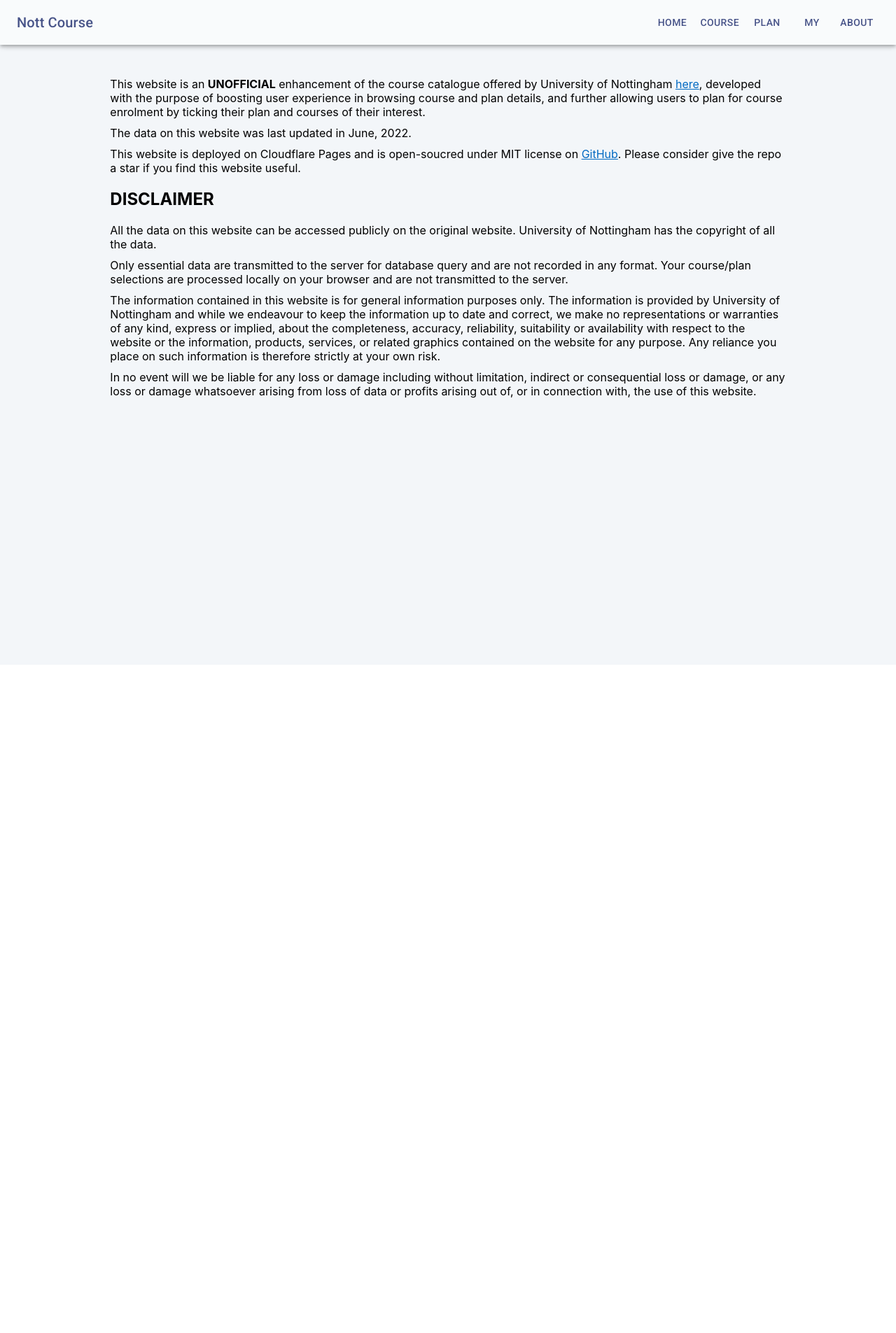
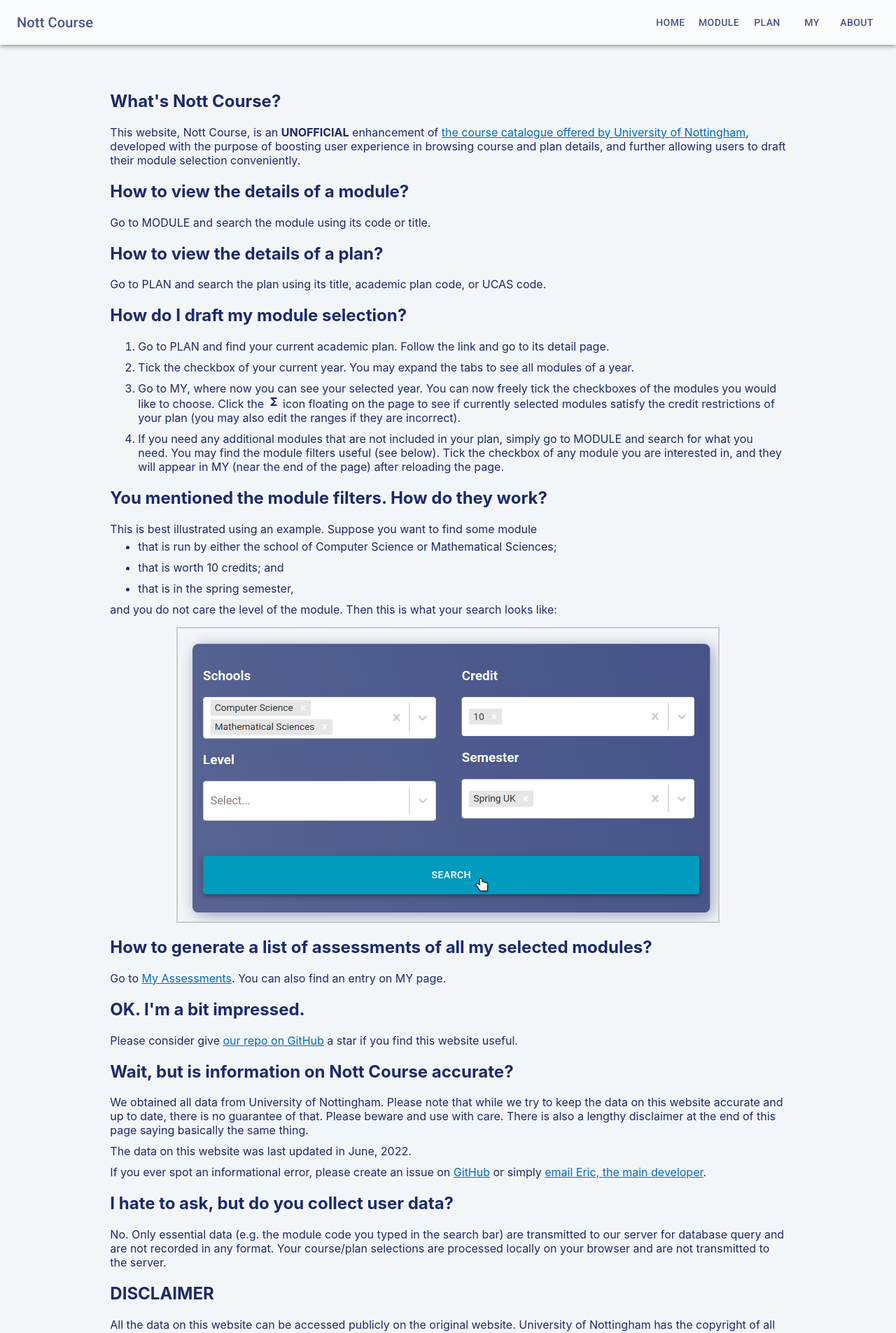
Before and after one commit to EricWay1024/nott-course, a React (Create React App) app: page /about in a window 1280 px wide. Shown: the top 1905 px of the page at 70% size. Before the commit the page ends 950 px from the top, so only its background shows below. Built offline with nearby package versions, Linux system fonts and the light colour scheme.

Commit message:
Update style and about

```diff
--- a/src/About/About.jsx
+++ b/src/About/About.jsx
@@ -1,40 +1,123 @@
 import React from 'react';
+import FunctionsIcon from '@mui/icons-material/Functions';
+import ScreenshotCourseFilter from '../assets/Screenshot-CourseFilter.png';
 
 function About() {
   return (
     <div className="about-page-wrapper">
+      <h2>{'What\'s Nott Course?'}</h2>
       <p>
-        This website is an
+        This website, Nott Course, is an
         {' '}
         <b>UNOFFICIAL</b>
         {' '}
-        enhancement of the course catalogue offered by University of Nottingham
+        enhancement of
         {' '}
         <a href="https://campus.nottingham.ac.uk/psp/csprd_pub/EMPLOYEE/HRMS/c/UN_PROG_AND_MOD_EXTRACT.UN_PAM_CRSE_EXTRCT.GBL">
-          here
+          the course catalogue offered by University of Nottingham
         </a>
         , developed with the purpose of boosting user experience in browsing course and plan
-        details, and further allowing users to plan for course enrolment by ticking their
-        plan and courses of their interest.
+        details, and further allowing users to draft their module selection conveniently.
+      </p>
+      <h2>How to view the details of a module?</h2>
+      <p>
+        Go to MODULE and search the module using its code or title.
+      </p>
+      <h2>How to view the details of a plan?</h2>
+      <p>
+        Go to PLAN and search the plan using its title, academic plan code, or UCAS code.
+      </p>
+      <h2>How do I draft my module selection?</h2>
+      <p>
+        <ol>
+          <li>
+            Go to PLAN and find your current academic plan. Follow the
+            link and go to its detail page.
+          </li>
+          <li>
+            Tick the checkbox of your current year.
+            You may expand the tabs to see all modules of a year.
+          </li>
+          <li>
+            Go to MY, where now you can see your selected year. You can now
+            freely tick the checkboxes of the modules you would like to choose.
+            Click the
+            {' '}
+            <FunctionsIcon
+              sx={{ fontSize: '18px' }}
+            />
+            {' '}
+            icon floating on the page to see if currently selected modules satisfy
+            the credit restrictions of your plan (you may also edit the ranges
+            if they are incorrect).
+          </li>
+          <li>
+            If you need any additional modules that are not included in your plan,
+            simply go to MODULE and search for what you need. You may find the module filters
+            useful (see below). Tick the checkbox of any module you are interested in,
+            and they will appear in MY (near the end of the page) after reloading the page.
+          </li>
+        </ol>
+      </p>
+      <h2>You mentioned the module filters. How do they work?</h2>
+      <p>
+        This is best illustrated using an example. Suppose you want to find some module
+        <ul>
+          <li>that is run by either the school of Computer Science or Mathematical Sciences;</li>
+          <li>that is worth 10 credits; and</li>
+          <li>that is in the spring semester,</li>
+        </ul>
+        and you do not care the level of the module. Then this is what your search looks like:
+        <img src={ScreenshotCourseFilter} alt="ss" className="plan-img" />
+      </p>
+      <h2>How to generate a list of assessments of all my selected modules?</h2>
+      <p>
+        Go to
+        {' '}
+        <a href="/my-assess">My Assessments</a>
+        . You can also find an entry on MY page.
+      </p>
+      <h2>{'OK. I\'m a bit impressed.'}</h2>
+      <p>
+        Please consider give
+        {' '}
+        <a href="https://github.com/EricWay1024/nott-course">our repo on GitHub</a>
+        {' '}
+        a star if you find this website useful.
+      </p>
+      <h2>Wait, but is information on Nott Course accurate?</h2>
+      <p>
+        We obtained all data from University of Nottingham.
+        Please note that while we try to keep the data on this website accurate and up
+        to date, there is no guarantee of that. Please beware and use with care. There
+        is also a lengthy disclaimer at the end of this
+        page saying basically the same thing.
       </p>
       <p>
         The data on this website was last updated in June, 2022.
       </p>
       <p>
-        This website is deployed on Cloudflare Pages and is open-soucred under MIT license on
+        If you ever spot an informational error, please create an issue on
         {' '}
         <a href="https://github.com/EricWay1024/nott-course">GitHub</a>
-        . Please consider give the repo a star if you find this website useful.
+        {' '}
+        or simply
+        {' '}
+        <a href="mailto:ericway1024@gmail.com">email Eric, the main developer</a>
+        .
+      </p>
+      <h2>I hate to ask, but do you collect user data?</h2>
+      <p>
+        No. Only essential data (e.g. the module code you typed in the search bar)
+        are transmitted to our server for database query
+        and are not recorded in any format.
+        Your course/plan selections are processed locally on your browser and are
+        not transmitted to the server.
       </p>
       <h2>DISCLAIMER</h2>
       <p>
         All the data on this website can be accessed publicly on the original website.
         University of Nottingham has the copyright of all the data.
-      </p>
-      <p>
-        Only essential data are transmitted to the server for database query and are not recorded
-        in any format. Your course/plan selections are processed locally on your browser and are not
-        transmitted to the server.
       </p>
       <p>
         The information contained in this website is for general information purposes
--- a/src/App.css
+++ b/src/App.css
@@ -301,9 +301,10 @@
 
 .about-page-wrapper{
   padding: 50px;
+  color: rgba(27, 42, 107, 1);
 }
 
-.about-page-wrapper > p {
+.about-page-wrapper > p, li {
   margin-bottom: 10px;
 }
 
--- a/src/components/NavBar.jsx
+++ b/src/components/NavBar.jsx
@@ -17,10 +17,10 @@
 import Button from '@mui/material/Button';
 
 const drawerWidth = 240;
-const navItems = ['Home', 'Course', 'Plan', 'My', 'About'];
+const navItems = ['Home', 'Module', 'Plan', 'My', 'About'];
 const navPage = {
   Home: '/',
-  Course: '/course-index',
+  Module: '/course-index',
   Plan: '/plan-index',
   My: '/my',
   About: '/about',
--- a/src/course/CourseList.jsx
+++ b/src/course/CourseList.jsx
@@ -105,7 +105,7 @@
   return (
     <div className="replace-ctn">
       <div className="course-ctn">
-        <h1 className="page-title">Courses</h1>
+        <h1 className="page-title">Modules</h1>
         {!hide
           ? (
             <div className="input-field">
@@ -114,13 +114,13 @@
                   <Grid container spacing={4}>
                     <Grid item xs={12} sm={6}>
                       <div className="search-card">
-                        <h3 className="card-caption">Course Code</h3>
+                        <h3 className="card-caption">Module Code</h3>
                         <Grid container spacing={0}>
                           <Grid item xs={12} sm={8}>
                             <TextField
                               variant="outlined"
                               className="inputBox"
-                              placeholder="Input course code..."
+                              placeholder="Input module code..."
                               type="text"
                               value={targetCode}
                               color="neutral"
@@ -136,13 +136,13 @@
 
                     <Grid item xs={12} sm={6}>
                       <div className="search-card">
-                        <h3 className="card-caption">Course Name</h3>
+                        <h3 className="card-caption">Module Name</h3>
                         <Grid container spacing={0}>
                           <Grid item xs={12} sm={8}>
                             <TextField
                               variant="outlined"
                               className="inputBox"
-                              placeholder="Input course name..."
+                              placeholder="Input module name..."
                               type="text"
                               value={targetName}
                               color="neutral"
--- a/src/course/MyAssessments.jsx
+++ b/src/course/MyAssessments.jsx
@@ -61,7 +61,7 @@
     <div className="detail-page-ctn">
       <h1>My Assessments</h1>
       <p>
-        Generated from your selected courses. The last column stands for
+        Generated from your selected modules. The last column stands for
         the percentage contribution of an assessment to your final score
         of the academic year.
       </p>
@@ -85,6 +85,11 @@
         datagridProps={{
           components: { Toolbar: CustomToolbar },
         }}
+        keyDisplay={{
+          courseCode: 'Module Code',
+          courseTitle: 'Module Title',
+          courseCredits: 'Module Credits',
+        }}
       />
     </div>
 
--- a/src/index/IndexPage.css
+++ b/src/index/IndexPage.css
@@ -40,16 +40,16 @@
 
   .caption-wrapper{
     width: 480px;
-    height: 350px;
+    /* height: 350px; */
     /* background-color: #0069c2; */
     text-align: left;
-    margin-top: 40px;
+    margin-top: 5px;
   }
 
   .index-caption{
-    font-size: 72px;
-    width: auto;
-    height: auto;
+    font-size: 64px;
+    /* width: auto; */
+    /* height: auto; */
     position: relative;
     text-align: left;
     font-weight: 900;
@@ -117,8 +117,9 @@
   .index-icon{
     float: left;
     position: absolute;
-    bottom:220px;
-    left: 160px;
+    /* bottom: 220px; */
+    top: -30vh;
+    left: 30vw;
     z-index: 0;
   }
 
--- a/src/index/IndexPage.jsx
+++ b/src/index/IndexPage.jsx
@@ -12,7 +12,11 @@
       <div className="icon-wrapper">
         <AllInclusiveIcon
           sx={{
-            display: { xs: 'none', sm: 'block' }, fontSize: 800, opacity: 0.8, color: 'white', overflow: 'hidden',
+            display: { xs: 'none', sm: 'block' },
+            fontSize: 800,
+            opacity: 0.8,
+            color: 'white',
+            overflow: 'hidden',
           }}
           className="index-icon"
         />
@@ -31,15 +35,15 @@
         </div>
         <div className="subtitle-wrapper">
           <div className="index-subtitle">
-            This catalogue provides details of the curriculum content – both plans and courses
-            (modules) delivered to students in current and previous academic sessions.
+            This catalogue provides details of the curriculum content – both plans and
+            modules delivered to students in current academic sessions.
           </div>
         </div>
         <div className="cards-wrapper">
           <div className="index-card course-card">
             <RadioButtonCheckedIcon className="content-bullet" sx={{ fontSize: { xs: '20px', sm: '30px' }, color: 'white' }} />
             <div className="index-content">
-              Find and view your courses
+              Find and view your modules
             </div>
             <Button
               sx={{
@@ -57,7 +61,7 @@
               className="index-button"
               href="/course-index"
             >
-              COURSE
+              MODULE
             </Button>
           </div>
           <div className="index-card">
@@ -84,18 +88,10 @@
               PLAN
             </Button>
           </div>
-          <div className="index-card my-card">
-            <RadioButtonCheckedIcon className="content-bullet my-bullet" sx={{ fontSize: { xs: '20px', sm: '30px' }, color: 'white' }} />
+          <div className="index-card">
+            <RadioButtonCheckedIcon className="content-bullet" sx={{ fontSize: { xs: '20px', sm: '30px' }, color: 'white' }} />
             <div className="index-content">
-              View the courses you have ticked in
-              {' '}
-              <b>COURSE</b>
-              {' '}
-              and
-              {' '}
-              <b>PLAN</b>
-              {' '}
-              for your course selection
+              Draft your module selection
             </div>
             <Button
               sx={{
@@ -110,7 +106,7 @@
                   color: 'white',
                 },
               }}
-              className="index-button my-button"
+              className="index-button"
               href="/my"
             >
               MY
```
Also changed, not shown: src/assets/Screenshot-CourseFilter.png (added), 1 other file (tests, documents, lock files or other folders).
